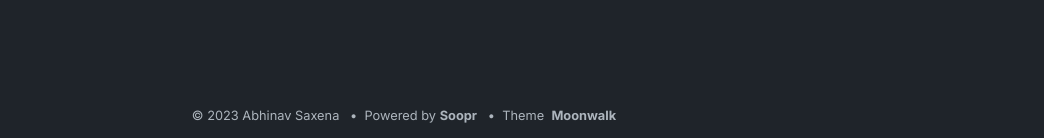
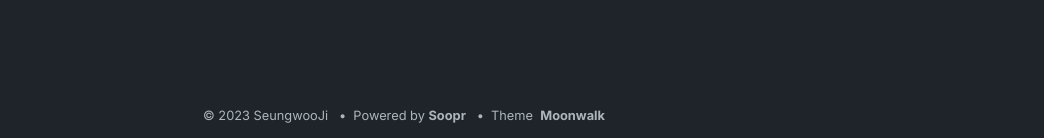
Before and after one commit to SeungwooJi/SeungwooJi.github.io, a Jekyll site: the page built from index.md, in a window 1280 px wide and 900 px high, scrolled down 965 px. Shown: the part 759-897 px from the top of the window, without its empty margins (236-1280 px from the left). Built offline with Jekyll 4.4.1, drawn with Linux system fonts in a browser that asks for light colours; some of the changed text lies outside the part shown.

Commit message:
_config 파일수정

```diff
--- a/_config.yml
+++ b/_config.yml
@@ -1,5 +1,5 @@
-title: Moonwalk
-author: Abhinav Saxena
+title: SeungwooJi Blog
+author: SeungwooJi
 url: https://www.abhinavsaxena.com/moonwalk # root address of the site
 description: > # description of the site (multiple lines allowed)
   Moonwalk is a fast and elegant Jekyll theme with a clean dark mode. It comes with horizontal list (for navbar and footer), card list (for portfolio), and a generic vertical list. It is very easy to modify in case you want to build over it - please see _layouts/home.html to do that.
```
Also changed, not shown: Gemfile.lock.
